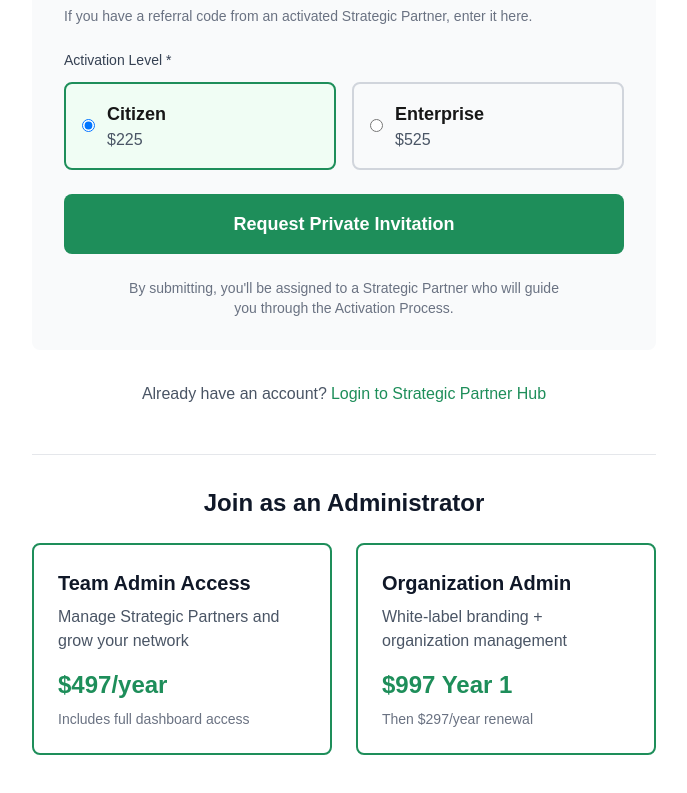
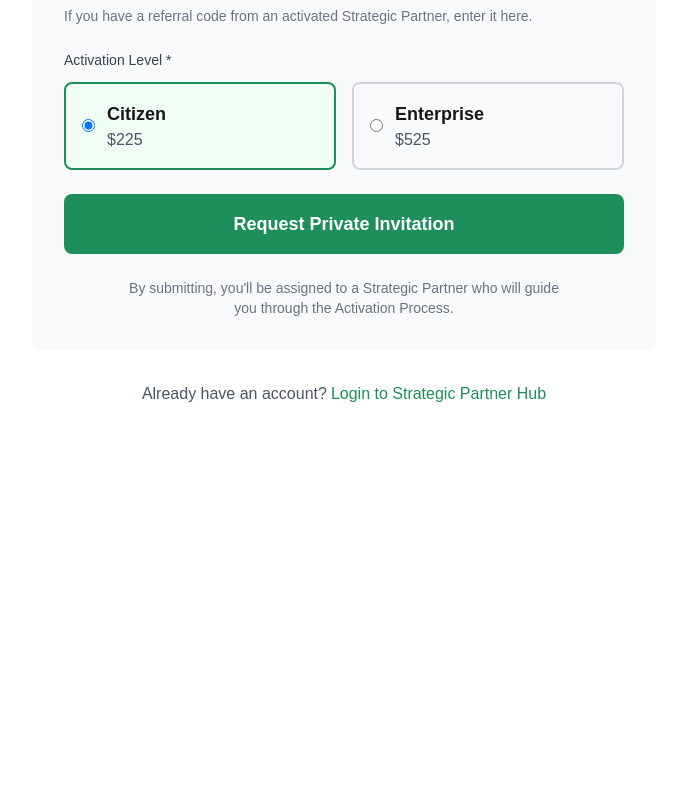
Before and after one commit to marketleveragingmedia-cmd/citizen-activation-system, a Next.js app: page / in a window 1280 px wide. Shown: the part 739-1532 px from the top of the page, without its empty margins (296-983 px from the left). After the commit the page ends 1193 px from the top, so only its background shows below. Built offline with nearby package versions, Linux system fonts and the light colour scheme.

Commit message:
Revert "Add MOSCA disclosure and checkout page links"
This reverts commit e100112cc7c02cb64bcb3e9226e8992ff90ed55c.

```diff
--- a/app/page.tsx
+++ b/app/page.tsx
@@ -243,34 +243,6 @@ export default function RequestForm() {
             <a href="/login" className="text-[#1E8E5A] font-medium hover:underline ml-1">Login to Strategic Partner Hub</a>
           </p>
         </div>
-
-        {/* Checkout Links Section */}
-        <div className="mt-12 pt-8 border-t border-gray-200">
-          <h2 className="text-2xl font-bold text-gray-900 text-center mb-6">
-            Join as an Administrator
-          </h2>
-          <div className="grid grid-cols-1 md:grid-cols-2 gap-6">
-            <a
-              href="/checkout/team-admin-direct"
-              className="block p-6 bg-white border-2 border-[#1E8E5A] rounded-lg hover:shadow-lg transition-shadow"
-            >
-              <h3 className="text-xl font-bold text-gray-900 mb-2">Team Admin Access</h3>
-              <p className="text-gray-600 mb-4">Manage Strategic Partners and grow your network</p>
-              <div className="text-2xl font-bold text-[#1E8E5A] mb-2">$497/year</div>
-              <p className="text-sm text-gray-500">Includes full dashboard access</p>
-            </a>
-
-            <a
-              href="/checkout/org-admin"
-              className="block p-6 bg-white border-2 border-[#1E8E5A] rounded-lg hover:shadow-lg transition-shadow"
-            >
-              <h3 className="text-xl font-bold text-gray-900 mb-2">Organization Admin</h3>
-              <p className="text-gray-600 mb-4">White-label branding + organization management</p>
-              <div className="text-2xl font-bold text-[#1E8E5A] mb-2">$997 Year 1</div>
-              <p className="text-sm text-gray-500">Then $297/year renewal</p>
-            </a>
-          </div>
-        </div>
       </div>
     </div>
   )
--- a/app/request/RequestForm.tsx
+++ b/app/request/RequestForm.tsx
@@ -257,24 +257,6 @@ export default function RequestForm({ subdomain, primaryColor, secondaryColor }:
           By submitting, you'll be assigned to a Strategic Partner who will guide you through the Activation Process.
         </p>
       </form>
-
-      {/* MOSCA Disclosure */}
-      <div className="mt-8 p-6 bg-gray-50 border border-gray-200 rounded-lg text-center">
-        <h3 className="font-bold text-gray-900 mb-3">Non-Affiliation Disclosure</h3>
-        <p className="text-sm text-gray-600 leading-relaxed">
-          The Citizen Activation System is an independent platform and is not affiliated with, endorsed by, or officially connected to MOSCA or any of its subsidiaries or affiliates. MOSCA is a registered trademark of its respective owner. Any references to MOSCA are for informational and descriptive purposes only to explain the compatibility and use case of this system.
-        </p>
-        <div className="mt-4 pt-4 border-t border-gray-300">
-          <p className="text-xs text-gray-500">
-            Brought To You By: <span className="font-medium">Network Leveraging Cash Flow</span>
-          </p>
-          <div className="mt-2 text-xs text-gray-500 space-x-3">
-            <a href="/terms" className="hover:underline">Terms</a>
-            <span>|</span>
-            <a href="/privacy" className="hover:underline">Privacy</a>
-          </div>
-        </div>
-      </div>
     </>
   )
 }
```
